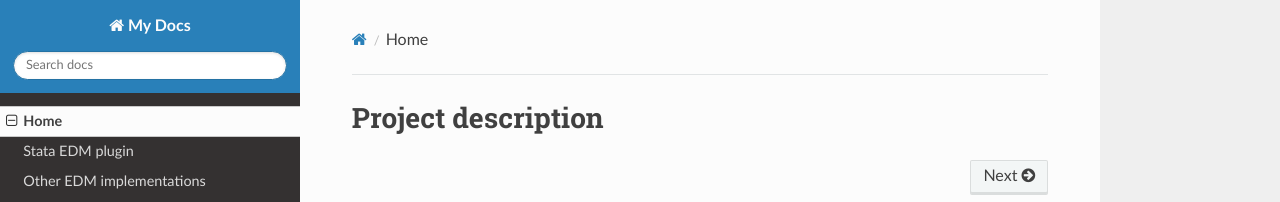
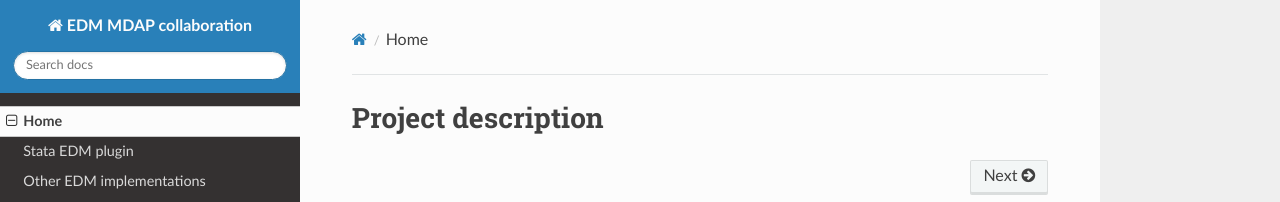
Before and after one commit to EDM-Developers/edm-stata, an MkDocs documentation site: the page built from docs/index.md, in a window 1280 px wide. Shown: the top 202 px of the page. Built offline with MkDocs 1.6.1, drawn with Linux system fonts in a browser that asks for light colours; nearby versions of some CDN libraries.

Commit message:
Change site name

```diff
--- a/mkdocs.yml
+++ b/mkdocs.yml
@@ -1,4 +1,4 @@
-site_name: My Docs
+site_name: EDM MDAP collaboration
 
 nav:
     - Home: index.md
```
